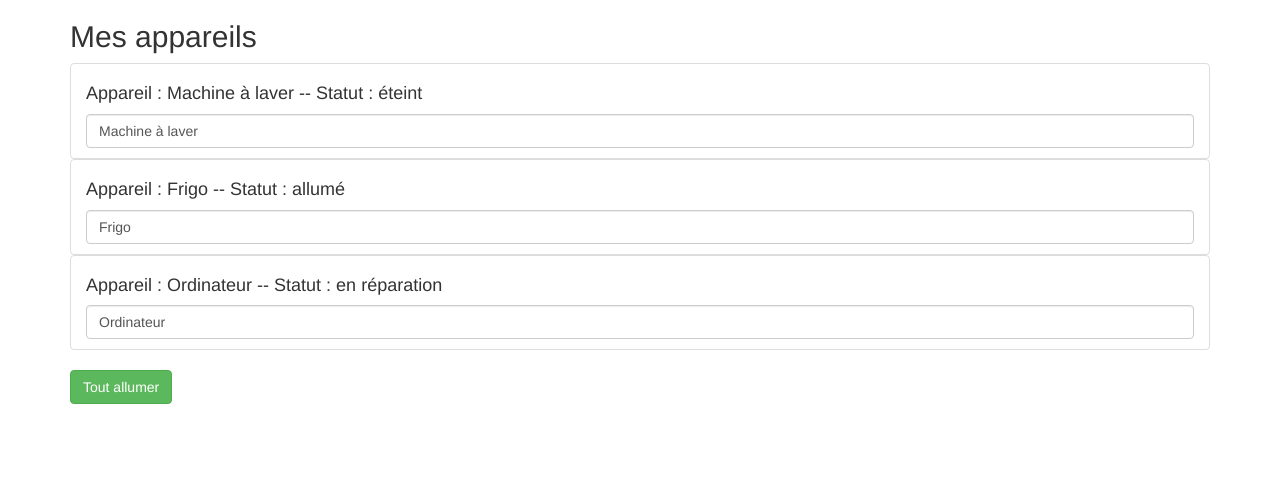
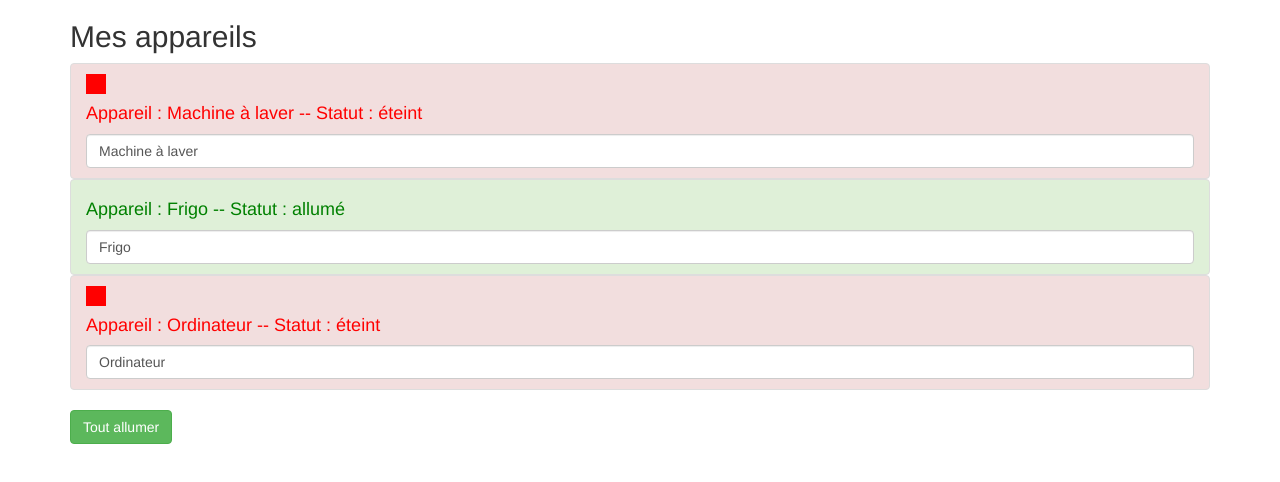
Before and after one commit to ThermosDev/projet-angular, an Angular app: page / in a window 1280 px wide. Shown: the top 482 px of the page. Built offline with nearby package versions, Linux system fonts and the light colour scheme.

Commit message:
Directives
Directives structurelles (ngIf, ngFor)
Directives par attribut (ngStyle, ngModel, ngClass)

```diff
--- a/src/app/app.component.html
+++ b/src/app/app.component.html
@@ -3,9 +3,9 @@
     <div class="col-xs-12">
       <h2>Mes appareils</h2>
       <ul class="list-group">
-        <app-appareil [appareilName]="appareilOne" [appareilStatus]="statusOne"></app-appareil>
-        <app-appareil [appareilName]="appareilTwo" [appareilStatus]="statusTwo"></app-appareil>
-        <app-appareil [appareilName]="appareilThree" [appareilStatus]="statusThree"></app-appareil>
+        <app-appareil  *ngFor="let appareil of appareils"
+                       [appareilName]="appareil.name"
+                       [appareilStatus]="appareil.status"></app-appareil>
       </ul>
       <button class="btn btn-success" [disabled]="!isAuth" (click)="onAllumer()">Tout allumer</button>
     </div>
--- a/src/app/app.component.ts
+++ b/src/app/app.component.ts
@@ -8,13 +8,20 @@
 export class AppComponent {
   isAuth = false;
 
-  appareilOne = 'Machine à laver';
-  appareilTwo = 'Frigo';
-  appareilThree = 'Ordinateur';
-
-  statusOne = 'éteint';
-  statusTwo = 'allumé';
-  statusThree = 'en réparation';
+  appareils = [
+    {
+      name: 'Machine à laver',
+      status: 'éteint'
+    },
+    {
+      name: 'Frigo',
+      status: 'allumé'
+    },
+    {
+      name: 'Ordinateur',
+      status: 'éteint'
+    }
+  ];
 
   constructor(){
     setTimeout(
--- a/src/app/appareil/appareil.component.html
+++ b/src/app/appareil/appareil.component.html
@@ -1,4 +1,8 @@
-<li class="list-group-item">
-    <h4>Appareil : {{ appareilName }} -- Statut : {{ getStatus() }}</h4>
-    <input type="text" class="form-control" [(ngModel)]="appareilName">
+<li [ngClass]="{'list-group-item': true,
+                'list-group-item-success': appareilStatus === 'allumé',
+                'list-group-item-danger': appareilStatus === 'éteint'}">
+  <div style="width:20px;height:20px;background-color:red;"
+       *ngIf="appareilStatus === 'éteint'"></div>
+  <h4 [ngStyle]="{color: getColor()}">Appareil : {{ appareilName }} -- Statut : {{ getStatus() }}</h4>
+  <input type="text" class="form-control" [(ngModel)]="appareilName">
 </li>
--- a/src/app/appareil/appareil.component.ts
+++ b/src/app/appareil/appareil.component.ts
@@ -20,4 +20,11 @@
     return this.appareilStatus;
   }
 
+  getColor() {
+    if(this.appareilStatus === 'allumé') {
+      return 'green';
+    } else if(this.appareilStatus === 'éteint') {
+      return 'red';
+    }
 }
+}
```
